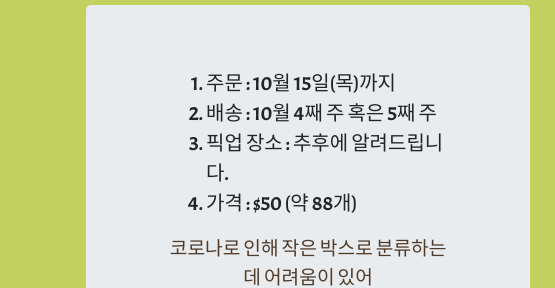
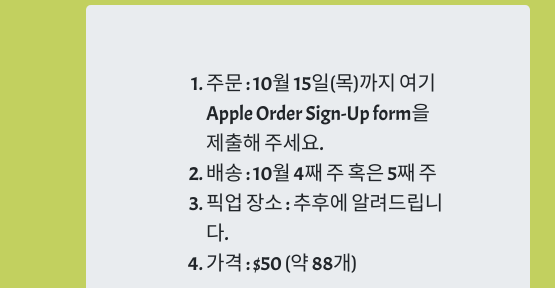
Before and after one commit to diana-ki/kadpa-apple, a plain HTML site: page index.html in a window 1280 px wide. Shown: the part 763-1051 px from the top of the page, 0-555 px from the left. Drawn offline with nearby package versions, Linux system fonts and the light colour scheme.

Commit message:
added sign-up instruction to page

```diff
--- a/index.html
+++ b/index.html
@@ -52,7 +52,7 @@
 				<h2> Do you want to order? </h2>
 				<div class="jumbotron">
 					<ol style="text-align: left">
-						<li class="lead">주문 : 10월 15일(목)까지  </li>
+						<li class="lead">주문 : 10월 15일(목)까지 여기 Apple Order Sign-Up form을 제출해 주세요.  </li>
 
 						<li class="lead">배송 : 10월 4째 주 혹은 5째 주  </li>
 						<li class="lead">픽업 장소 : 추후에 알려드립니다.
```
